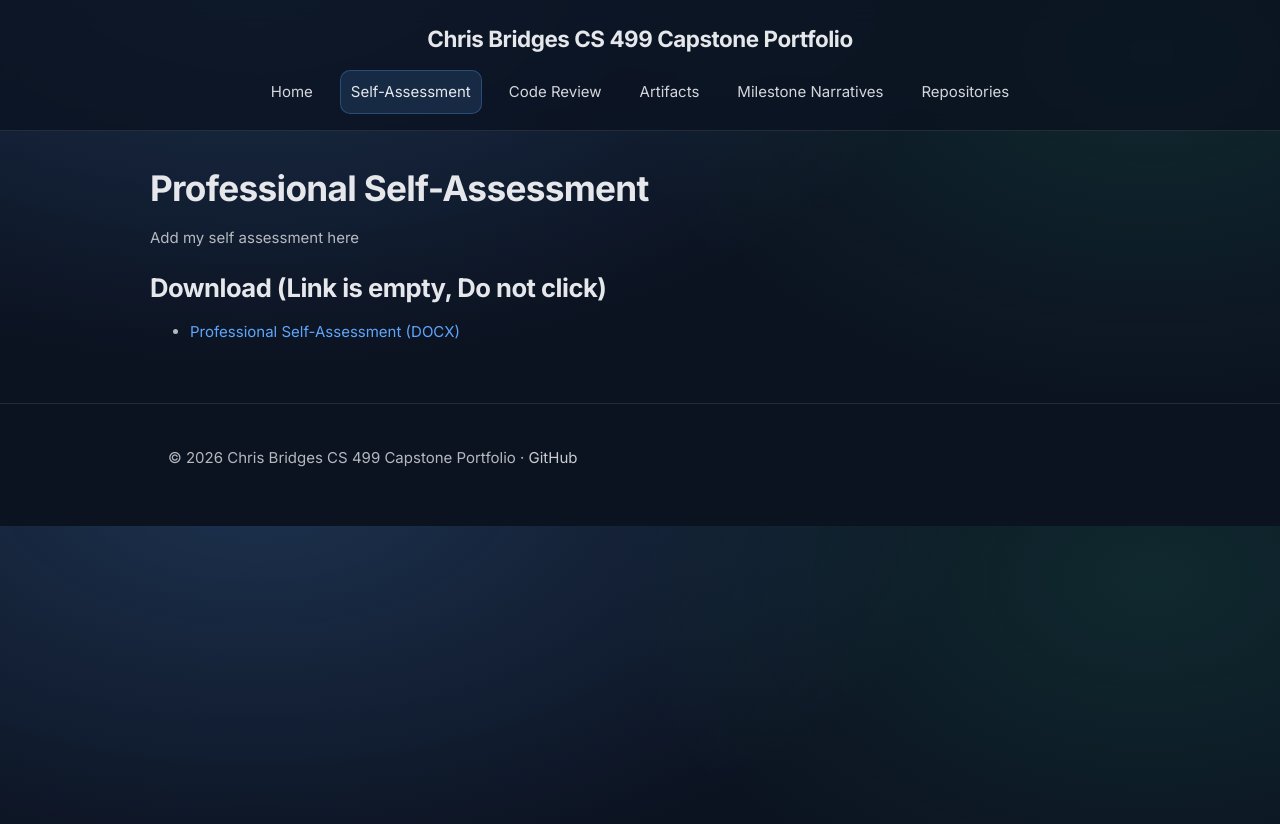
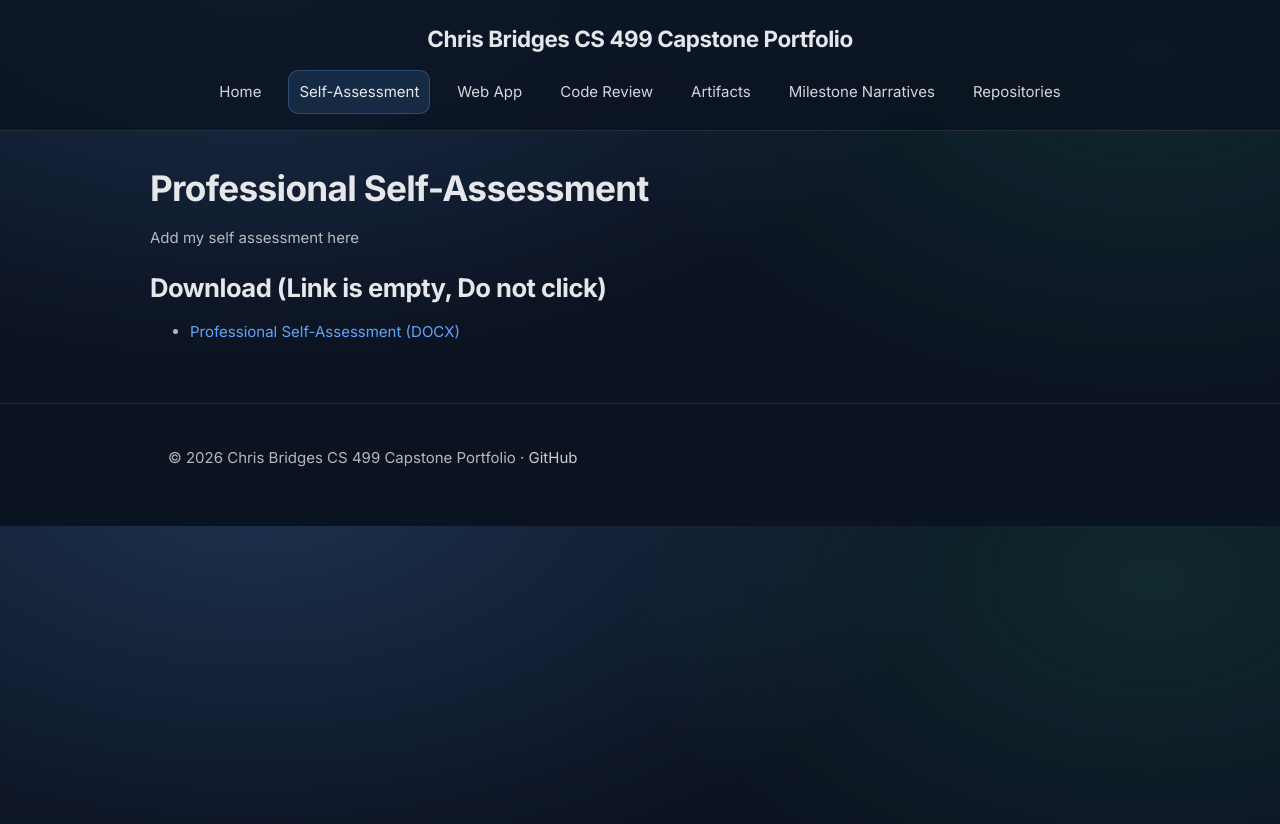
Before and after one commit to christopherbridges1/christopherbridges1.github.io, a Jekyll site: the page built from _pages/self-assessment.md, in a window 1280 px wide. Shown: the top 824 px of the page. Built offline with Jekyll 4.4.1, drawn with Linux system fonts in a browser that asks for light colours.

Commit message:
Update navigation.yml

```diff
--- a/_data/navigation.yml
+++ b/_data/navigation.yml
@@ -2,6 +2,8 @@
   url: /
 - title: Self-Assessment
   url: /self-assessment/
+- title: Web App
+  url: https://cs499-cbridges-esdzb4dya0g4hneb.canadacentral-01.azurewebsites.net/
 - title: Code Review
   url: /code-review/
 - title: Artifacts
```
